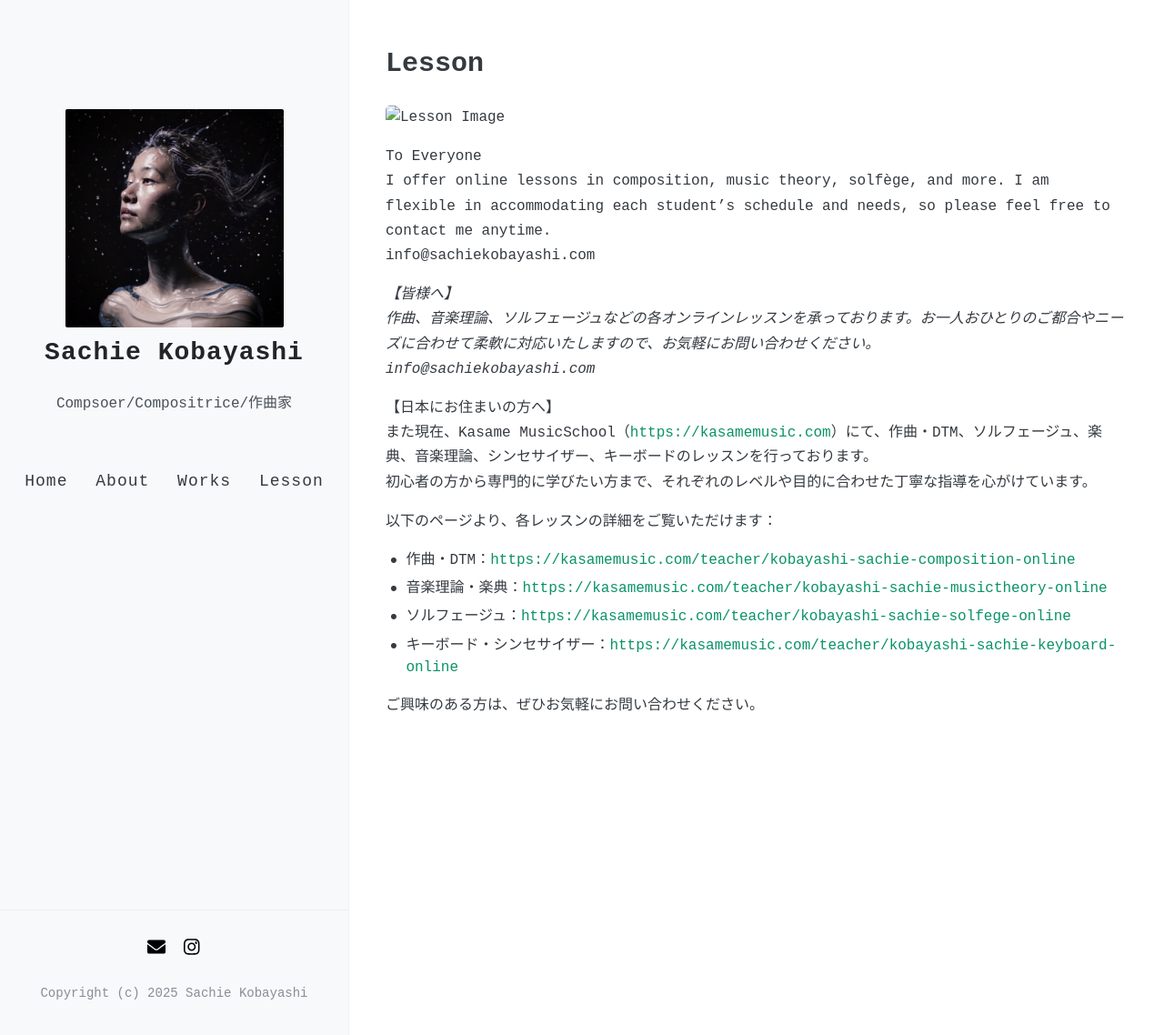
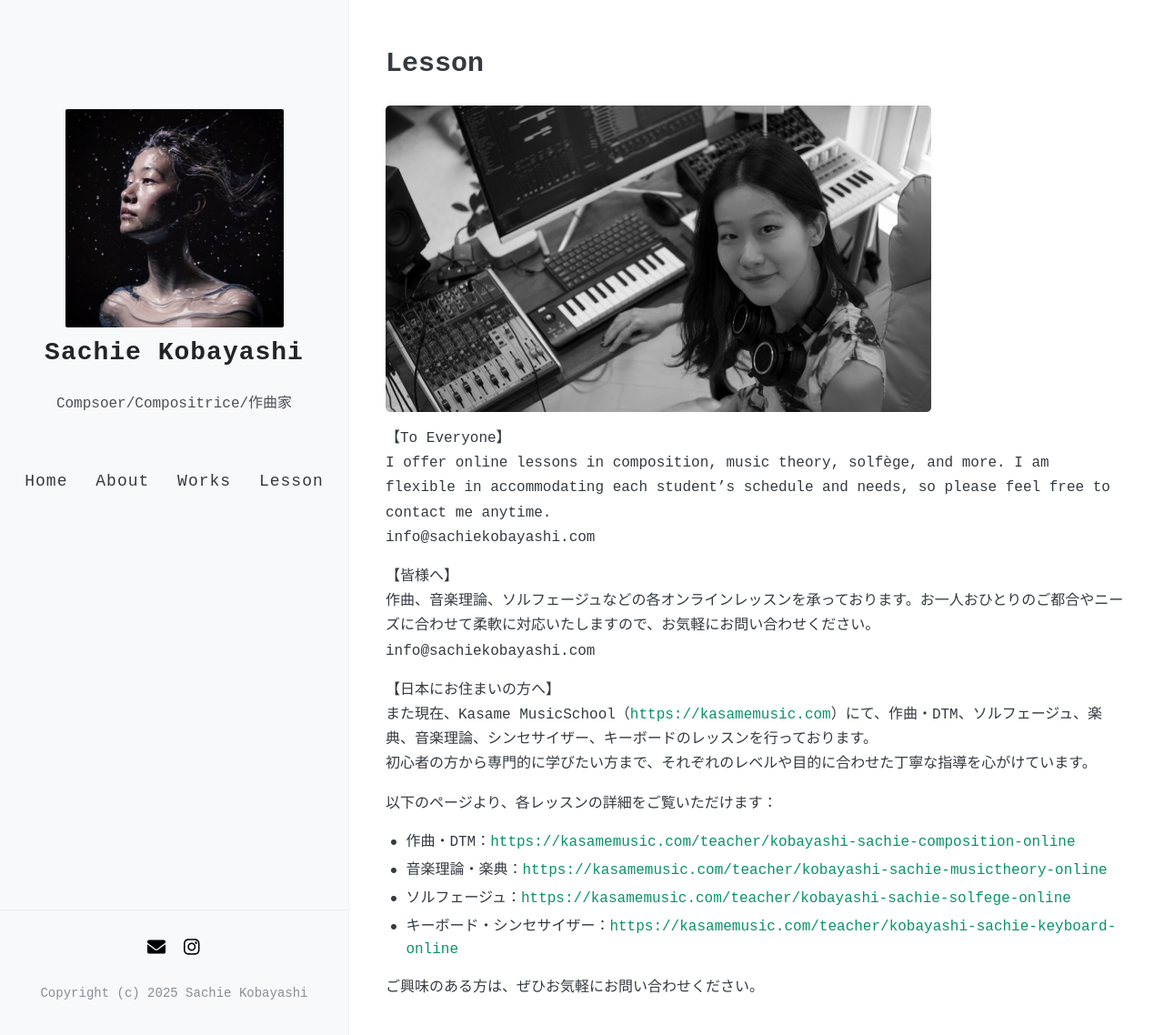
Before and after one commit to kbys88/kbys88.github.io, a Jekyll site: the page built from archive/index.html, in a window 1280 px wide and 1140 px high. Shown: the whole window at 91% size. Built offline with Jekyll 4.4.1, drawn with Linux system fonts in a browser that asks for light colours; nearby versions of some CDN libraries.

Commit message:
Update index.html

```diff
--- a/archive/index.html
+++ b/archive/index.html
@@ -6,14 +6,14 @@ permalink: /lesson/
 
 <!-- ![une_autre_off](https://github.com/kbys88/kbys88.github.io/assets/142012962/10515aaa-dd41-44a8-9533-e0b780680c49) !-->
 
-<img src="images/lesson.png" alt="Lesson Image">
-<p>To Everyone<br>
+<img src="https://raw.githubusercontent.com/kbys88/kbys88.github.io/771b17da23a726278fdad61c85fa540aa02e174c/images/lesson.png" alt="Lesson Image">
+
+<p>【To Everyone】<br>
 I offer online lessons in composition, music theory, solfège, and more. I am flexible in accommodating each student’s schedule and needs, so please feel free to contact me anytime.<br>
 info@sachiekobayashi.com</p>
-
-<p><em>【皆様へ】</em><br>
-<em>作曲、音楽理論、ソルフェージュなどの各オンラインレッスンを承っております。お一人おひとりのご都合やニーズに合わせて柔軟に対応いたしますので、お気軽にお問い合わせください。</em><br>
-<em>info@sachiekobayashi.com</em></p>
+<p>【皆様へ】<br>
+作曲、音楽理論、ソルフェージュなどの各オンラインレッスンを承っております。お一人おひとりのご都合やニーズに合わせて柔軟に対応いたしますので、お気軽にお問い合わせください。<br>
+info@sachiekobayashi.com</p>
 
 <p>【日本にお住まいの方へ】<br>
 また現在、Kasame MusicSchool（<a href="https://kasamemusic.com">https://kasamemusic.com</a>）にて、作曲・DTM、ソルフェージュ、楽典、音楽理論、シンセサイザー、キーボードのレッスンを行っております。<br>
```
